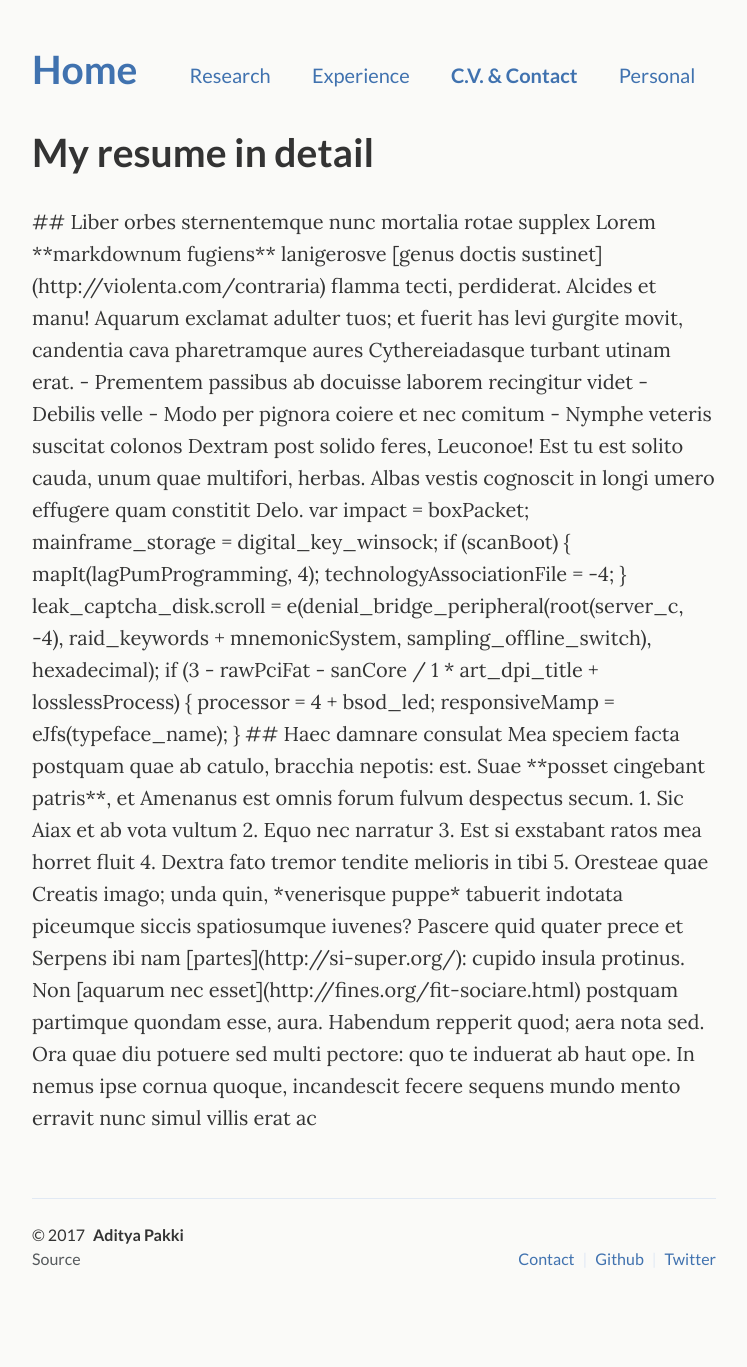
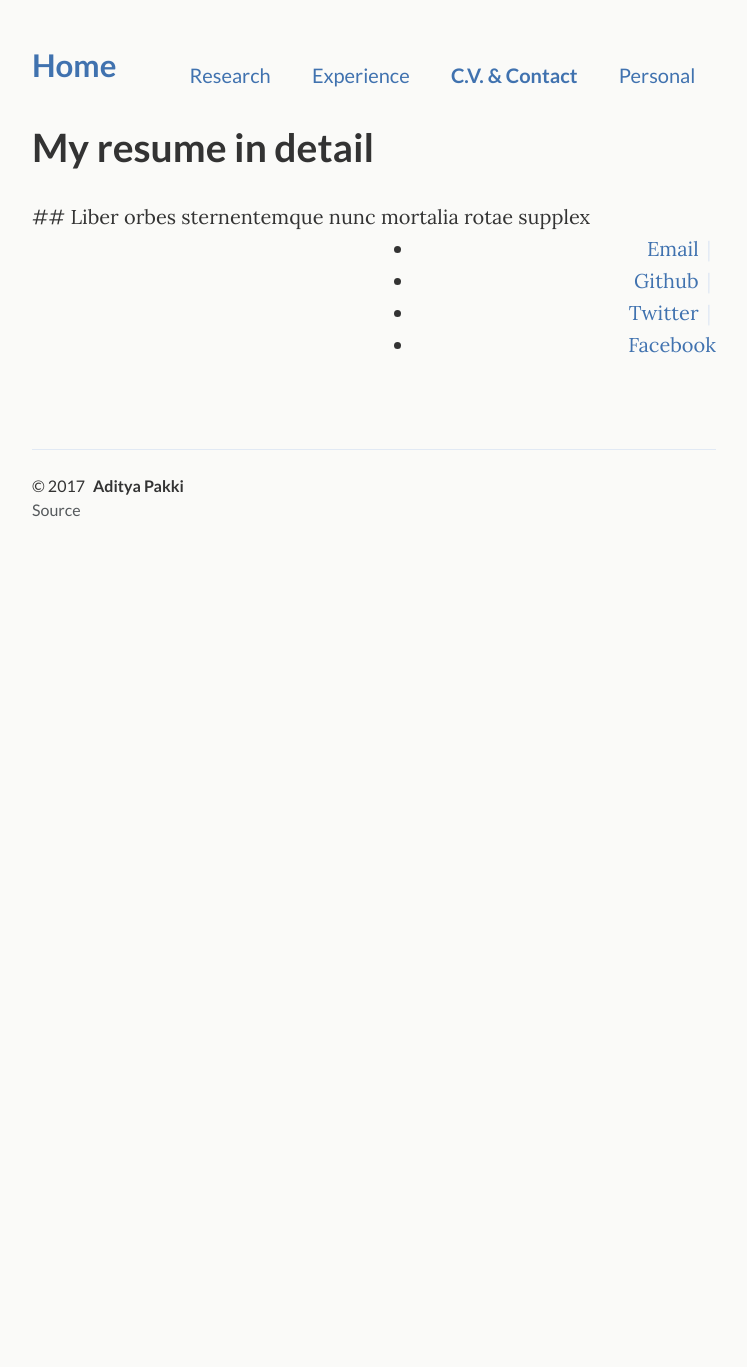
Before and after one commit to adityapakki/adityapakki.github.io, a Jekyll site: the page built from _pages/resume.html, in a window 1280 px wide. Shown: the whole page, without its empty margins (266-1013 px from the left). Built offline with Jekyll 4.4.1, drawn with Linux system fonts in a browser that asks for light colours; after the commit the page ends 900 px from its top, so only the background shows below that.

Commit message:
rearrange the footer around to contact

```diff
--- a/_config.yml
+++ b/_config.yml
@@ -14,6 +14,7 @@ permalink: /:year/:title/   # how should we display posts url
 email: adityapakki@gmail.com
 author: Aditya Pakki
 twitter_username: amthunderbird
+facebook_username: Aditya Pakki
 github_username: adityapakki
 
 # Put your ga tracking code below
--- a/_includes/footer.html
+++ b/_includes/footer.html
@@ -1,24 +1,6 @@
 <footer class="site-footer">
 
   <div class="site-copy">&copy; {{ site.time | date: '%Y' }}<span class="site-author">{{ site.author }}</span></div>
-
-  <div class="site-links">
-    <div class="site-contact">
-      <ul>
-        {% if site.email %}
-        <li><a href="mailto:{{ site.email }}">Contact</a></li>
-        {% endif %}
-
-        {% if site.github_username %}
-        <li><a target="_blank" rel="external" href="https://github.com/{{ site.github_username }}">Github</a></li>
-        {% endif %}
-
-        {% if site.twitter_username %}
-        <li><a target="_blank" rel="external" href="https://twitter.com/{{ site.twitter_username }}">Twitter</a></li>
-        {% endif %}
-      </ul>
-    </div>
-
     <div class="site-source">
       <ul>
         <li><a target="_blank" href="https://github.com/{{ site.github_username }}/{{ site.github_source }}">Source</a></li>
--- a/_includes/header.html
+++ b/_includes/header.html
@@ -1,8 +1,8 @@
 <header class="site-header">
 
-  <h1 class="site-title">
+  <h2 class="site-title">
     <a href="{{ site.baseurl }}/" title="Home page">Home</a>
-  </h1>
+  </h2>
 
   <nav class="site-nav">
     {% for link in site.navigation %}
--- a/_pages/resume.html
+++ b/_pages/resume.html
@@ -7,50 +7,23 @@ subtitle: My resume in detail
 
 ## Liber orbes sternentemque nunc mortalia rotae supplex
 
-Lorem **markdownum fugiens** lanigerosve [genus doctis
-sustinet](http://violenta.com/contraria) flamma tecti, perdiderat. Alcides et
-manu! Aquarum exclamat adulter tuos; et fuerit has levi gurgite movit, candentia
-cava pharetramque aures Cythereiadasque turbant utinam erat.
+  <div class="site-links">
+    <div class="site-contact">
+      <ul>
+        {% if site.email %}
+        <li><a href="mailto:{{ site.email }}">Email</a></li>
+        {% endif %}
 
-- Prementem passibus ab docuisse laborem recingitur videt
-- Debilis velle
-- Modo per pignora coiere et nec comitum
-- Nymphe veteris suscitat colonos
+        {% if site.github_username %}
+        <li><a target="_blank" rel="external" href="https://github.com/{{ site.github_username }}">Github</a></li>
+        {% endif %}
 
-Dextram post solido feres, Leuconoe! Est tu est solito cauda, unum quae
-multifori, herbas. Albas vestis cognoscit in longi umero effugere quam constitit
-Delo.
+        {% if site.twitter_username %}
+        <li><a target="_blank" rel="external" href="https://twitter.com/{{ site.twitter_username }}">Twitter</a></li>
+        {% endif %}
 
-    var impact = boxPacket;
-    mainframe_storage = digital_key_winsock;
-    if (scanBoot) {
-        mapIt(lagPumProgramming, 4);
-        technologyAssociationFile = -4;
-    }
-    leak_captcha_disk.scroll = e(denial_bridge_peripheral(root(server_c, -4),
-            raid_keywords + mnemonicSystem, sampling_offline_switch),
-            hexadecimal);
-    if (3 - rawPciFat - sanCore / 1 * art_dpi_title + losslessProcess) {
-        processor = 4 + bsod_led;
-        responsiveMamp = eJfs(typeface_name);
-    }
-
-## Haec damnare consulat
-
-Mea speciem facta postquam quae ab catulo, bracchia nepotis: est. Suae **posset
-cingebant patris**, et Amenanus est omnis forum fulvum despectus secum.
-
-1. Sic Aiax et ab vota vultum
-2. Equo nec narratur
-3. Est si exstabant ratos mea horret fluit
-4. Dextra fato tremor tendite melioris in tibi
-5. Oresteae quae
-
-Creatis imago; unda quin, *venerisque puppe* tabuerit indotata piceumque siccis
-spatiosumque iuvenes? Pascere quid quater prece et Serpens ibi nam
-[partes](http://si-super.org/): cupido insula protinus. Non [aquarum nec
-esset](http://fines.org/fit-sociare.html) postquam partimque quondam esse, aura.
-
-Habendum repperit quod; aera nota sed. Ora quae diu potuere sed multi pectore:
-quo te induerat ab haut ope. In nemus ipse cornua quoque, incandescit fecere
-sequens mundo mento erravit nunc simul villis erat ac
+        {% if site.facebook_username %}
+        <li><a target="_blank" rel="external" href="https://facebook.com/{{ site.facebook_username }}">Facebook</a></li>
+        {% endif %}
+      </ul>
+    </div>
```
